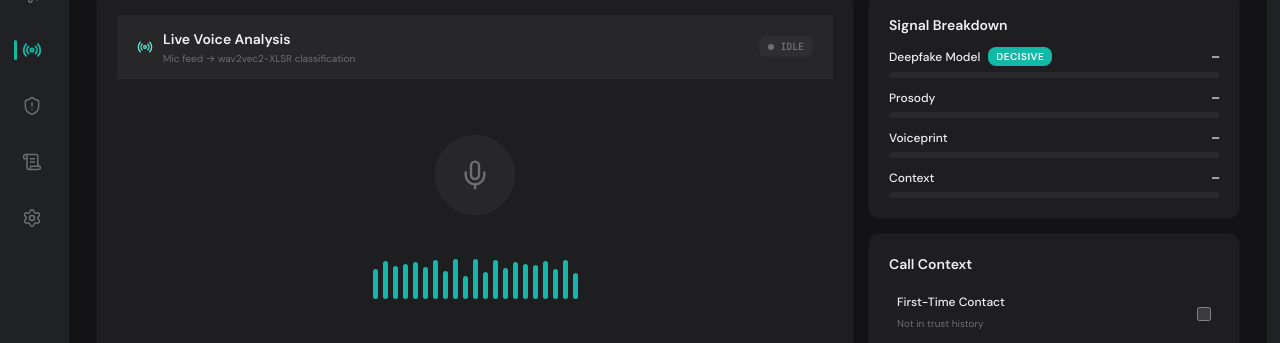
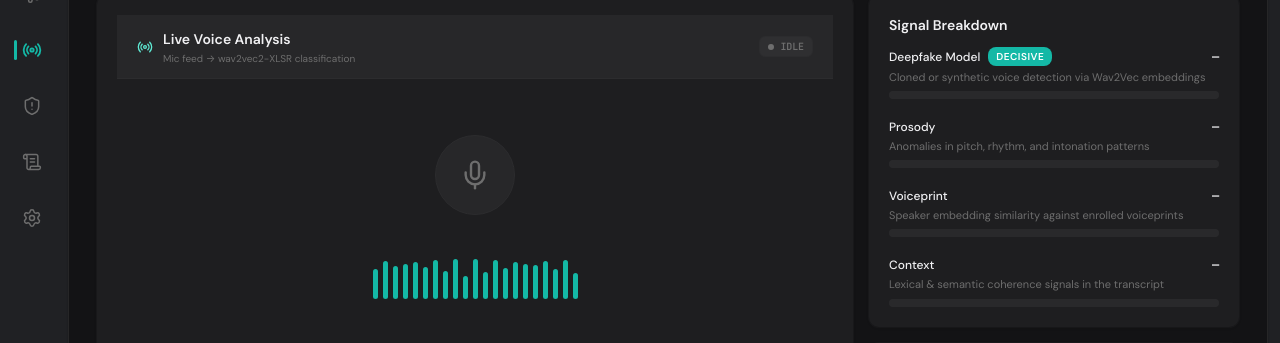
Before and after one commit to Akshat-Pratap/VoxDetect, a React (Vite) app in the folder frontend/web/: page /live-call in a window 1280 px wide. Shown: the part 188-531 px from the top of the page. Built offline with nearby package versions, Linux system fonts and the light colour scheme; no server answers.

Commit message:
style(frontend): add descriptions to signal breakdown rows

```diff
--- a/frontend/web/src/components/risk/SignalBreakdown.tsx
+++ b/frontend/web/src/components/risk/SignalBreakdown.tsx
@@ -1,6 +1,7 @@
 /**
  * src/components/risk/SignalBreakdown.tsx
- * Horizontal signal bars for the 4 fused detectors.
+ * Horizontal signal bars for the 4 fused detectors, each with a 1-line
+ * description and thicker bars.
  */
 import React from 'react';
 import { useSignalSettings } from '@/context/SignalSettingsContext';
@@ -16,24 +17,28 @@ export function SignalBreakdown({ signals }: Props) {
   const signalConfigs = [
     {
       name: 'Deepfake Model',
+      desc: 'Cloned or synthetic voice detection via Wav2Vec embeddings',
       value: signals.model,
       key: 'model' as const,
       decisive: true,
     },
     {
       name: 'Prosody',
+      desc: 'Anomalies in pitch, rhythm, and intonation patterns',
       value: signals.prosody_anomaly,
       key: 'prosody_anomaly' as const,
       decisive: false,
     },
     {
       name: 'Voiceprint',
+      desc: 'Speaker embedding similarity against enrolled voiceprints',
       value: signals.voiceprint_risk,
       key: 'voiceprint_risk' as const,
       decisive: false,
     },
     {
       name: 'Context',
+      desc: 'Lexical & semantic coherence signals in the transcript',
       value: signals.context_risk,
       key: 'context_risk' as const,
       decisive: false,
@@ -41,7 +46,7 @@ export function SignalBreakdown({ signals }: Props) {
   ];
 
   return (
-    <div className="space-y-3">
+    <div className="space-y-5">
       {signalConfigs.map((sig) => {
         const hasVal = sig.value !== null && sig.value !== undefined;
         const pct = hasVal ? Math.min(100, Math.max(0, Math.round(sig.value! * 100))) : 0;
@@ -55,7 +60,7 @@ export function SignalBreakdown({ signals }: Props) {
         return (
           <div key={sig.name}>
             {/* Header row */}
-            <div className="flex items-center justify-between mb-1.5">
+            <div className="flex items-center justify-between mb-1">
               <div className="flex items-center gap-2">
                 <span className="text-xs font-medium text-[rgb(var(--text-primary))]">
                   {sig.name}
@@ -76,8 +81,13 @@ export function SignalBreakdown({ signals }: Props) {
               </span>
             </div>
 
+            {/* Description */}
+            <p className="text-[11px] leading-snug text-[rgb(var(--text-muted))] mb-1.5">
+              {sig.desc}
+            </p>
+
             {/* Bar */}
-            <div className="w-full h-1.5 bg-[rgba(255,255,255,0.05)] rounded-full overflow-hidden">
+            <div className="w-full h-2 bg-[rgba(255,255,255,0.05)] rounded-full overflow-hidden">
               <div
                 className={`h-full rounded-full ${barColor} signal-bar-fill`}
                 style={{ width: hasVal ? `${Math.max(pct, sig.decisive ? 6 : 0)}%` : '0%' }}
```
